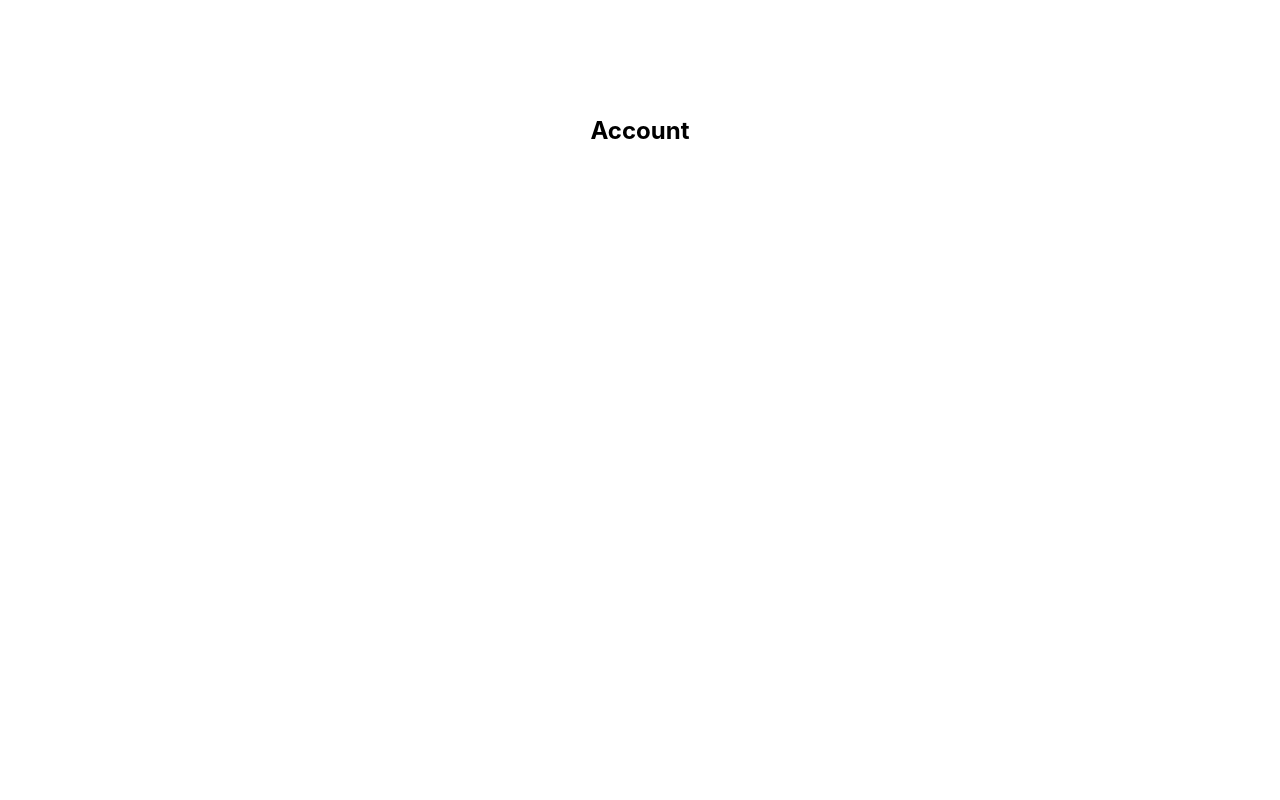
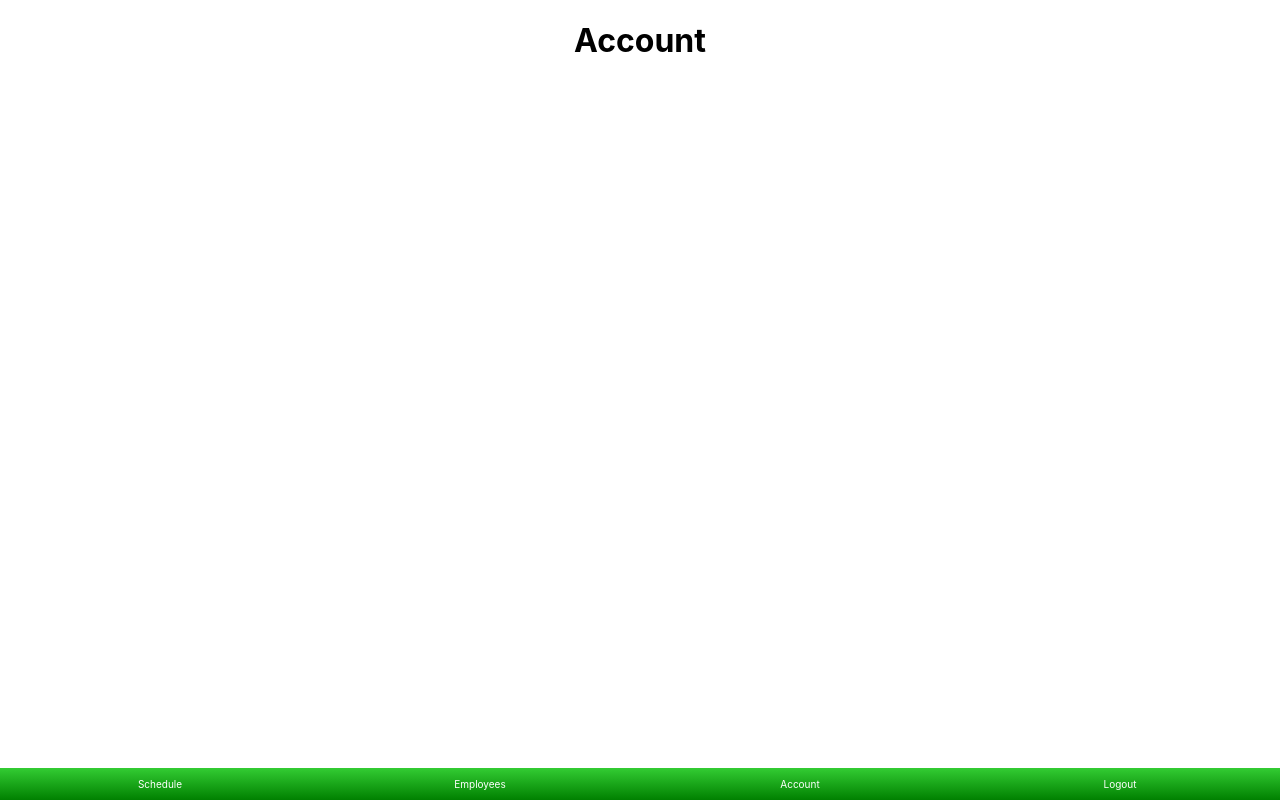
Before and after one commit to rscarbel/Scheduling-App-Front-End, a React (Create React App) app: page /account in a window 1280 px wide. Built offline with nearby package versions, Linux system fonts and the light colour scheme.

Commit message:
Added routes to logout and login

```diff
--- a/src/components/Nav/Nav.js
+++ b/src/components/Nav/Nav.js
@@ -2,21 +2,30 @@ import NavLink from "./NavLink";
 import ScheduleDay from "../../pages/ScheduleDay";
 import Employees from "../../pages/Employees";
 import Account from "../../pages/Account";
+import Login from "../../pages/Login";
+import Logout from "../../pages/Logout";
 import { BrowserRouter as Router, Switch, Route } from "react-router-dom";
 
 const Nav = () => {
-  return <nav>
+  return <>
     <Router>
-      <NavLink displayText='Example1' linkLocation='/schedule-day' />
-      <NavLink displayText='Example2' linkLocation='/employees' />
-      <NavLink displayText='Example3' linkLocation='/account' />
+      <nav className='bottom-nav'>
+      <NavLink displayText='Schedule' iconImage='assets/home_icon.png' linkLocation='/schedule-day' />
+      <NavLink displayText='Employees' iconImage='assets/employees_icon.png' linkLocation='/employees' />
+      <NavLink displayText='Account' iconImage='assets/account_icon.png' linkLocation='/account' />
+      <NavLink displayText='Logout' iconImage='assets/logout_icon.png' linkLocation='/logout' />
+      </nav>
       <Switch>
         <Route path='/schedule-day' exact component={ScheduleDay}/>
         <Route path='/employees' exact component={Employees}/>
         <Route path='/account' exact component={Account}/>
+        <Route path='/logout' exact component={Logout}/>
+        <Route path='/login' exact component={Login}/>
       </Switch>
+
     </Router>
-  </nav>
+
+  </>
 };
 
 export default Nav;
```
